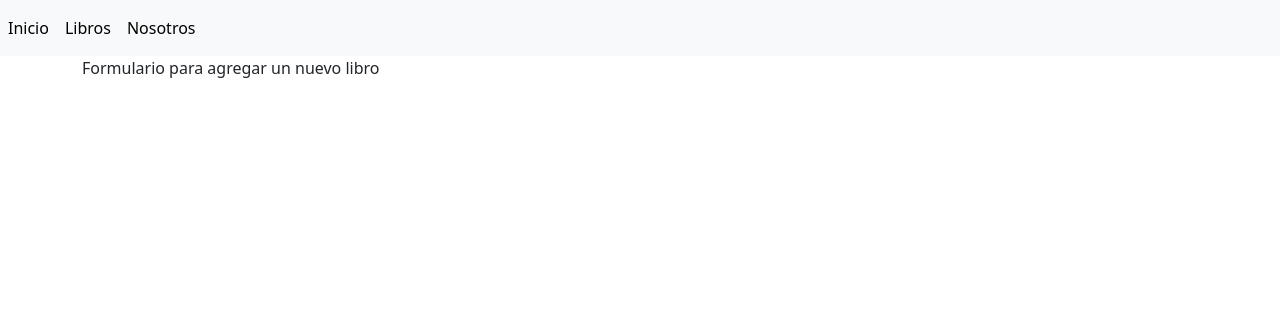
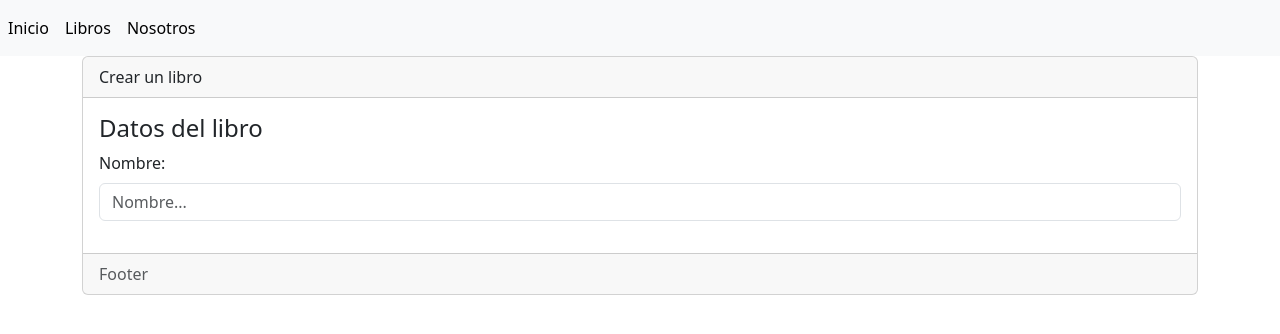
Before and after one commit to eymatos/cooperativa, a Django app: page /crear in a window 1280 px wide. Shown: the top 334 px of the page. Run offline with Django 5.2, Linux system fonts and the light colour scheme.

Commit message:
Agregando contenido a paginas crear y editar y usando formulario en varias paginas con include

```diff
--- a/backend_new/cooperativa/crud/templates/paginas/crear.html
+++ b/backend_new/cooperativa/crud/templates/paginas/crear.html
@@ -3,5 +3,13 @@
 {% block titulo %} Agregar nuevo libro {% endblock %}
 
 {% block contenido %}
-    Formulario para agregar un nuevo libro
+    <div class="card">
+        <div class="card-header">Crear un libro</div>
+        <div class="card-body">
+            <h4 class="card-title">Datos del libro</h4>
+            {% include 'paginas/form.html' %}
+        </div>
+        <div class="card-footer text-muted">Footer</div>
+    </div>
+
 {% endblock %}
--- a/backend_new/cooperativa/crud/templates/paginas/form.html
+++ b/backend_new/cooperativa/crud/templates/paginas/form.html
@@ -0,0 +1,14 @@
+<form enctype="multipart/form-data" method="post">
+    <div class="mb-3">
+        <label for="" class="form-label">Nombre:</label>
+        <input
+            type="text"
+            class="form-control"
+            name=""
+            id=""
+            aria-describedby="helpId"
+            placeholder="Nombre..."
+        />
+    </div>
+
+</form>
```
Also changed, not shown: backend_new/cooperativa/crud/templates/paginas/editar.html (+8 -1 lines), backend_new/cooperativa/crud/templates/paginas/libros.html (+16 -2 lines).
